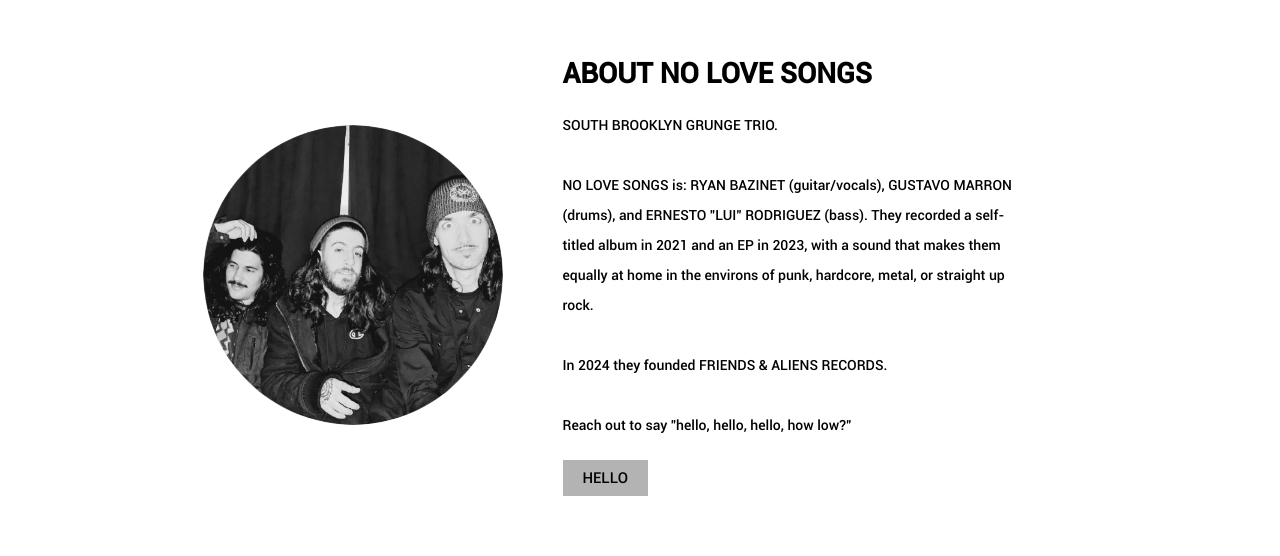
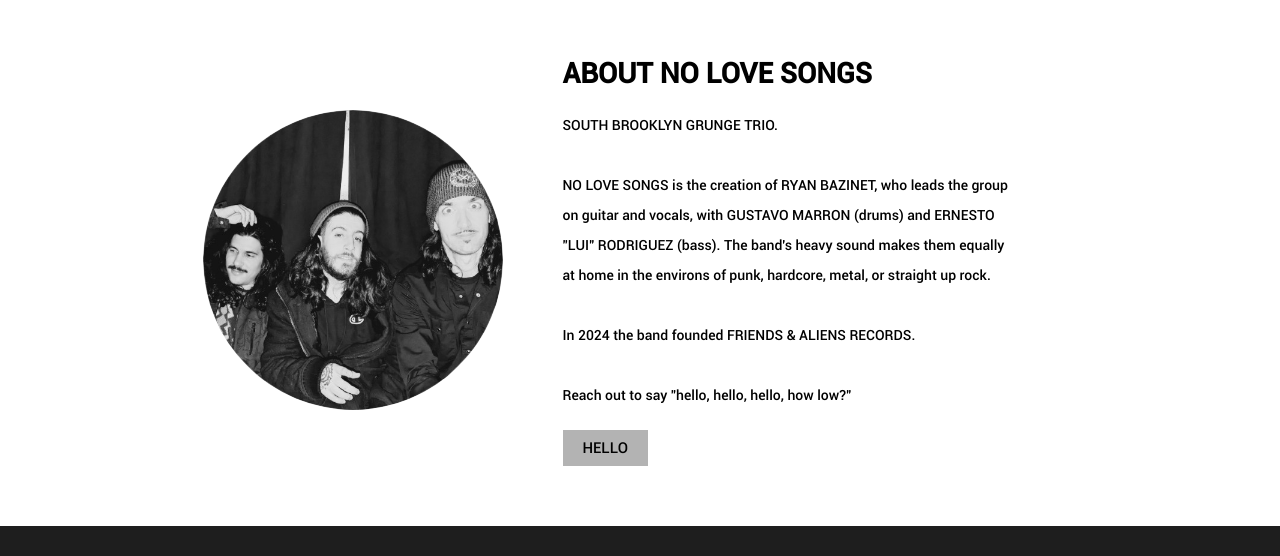
Before and after one commit to nolovesongs/nolovesongs.github.io, a plain HTML site: page index.html in a window 1280 px wide. Shown: the part 862-1418 px from the top of the page. After the commit the page ends 1388 px from the top, so only its background shows below. Drawn offline with Linux system fonts and the light colour scheme.

Commit message:
Update index.html

```diff
--- a/index.html
+++ b/index.html
@@ -62,11 +62,11 @@
 								<p>SOUTH BROOKLYN GRUNGE TRIO.
 									<br>
 									<br>
-									NO LOVE SONGS is: RYAN BAZINET (guitar/vocals), GUSTAVO MARRON (drums), and ERNESTO "LUI" RODRIGUEZ (bass).
-									They recorded a self-titled album in 2021 and an EP in 2023, with a sound that makes them equally at home in the environs of punk, hardcore, metal, or straight up rock.
+									NO LOVE SONGS is the creation of RYAN BAZINET, who leads the group on guitar and vocals, with GUSTAVO MARRON (drums) and ERNESTO "LUI" RODRIGUEZ (bass).
+									The band's heavy sound makes them equally at home in the environs of punk, hardcore, metal, or straight up rock.
 									<br>
 									<br>
-									In 2024 they founded FRIENDS & ALIENS RECORDS.
+									In 2024 the band founded FRIENDS & ALIENS RECORDS.
 									<br>
 									<br>
 									Reach out to say "hello, hello, hello, how low?"</p>
```
